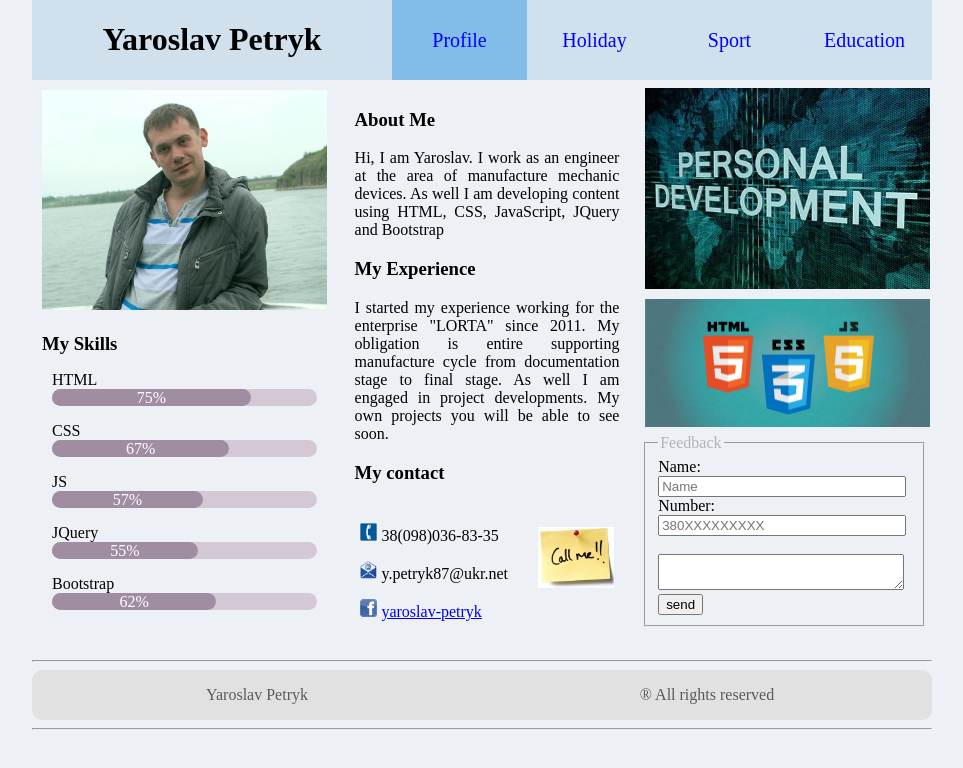
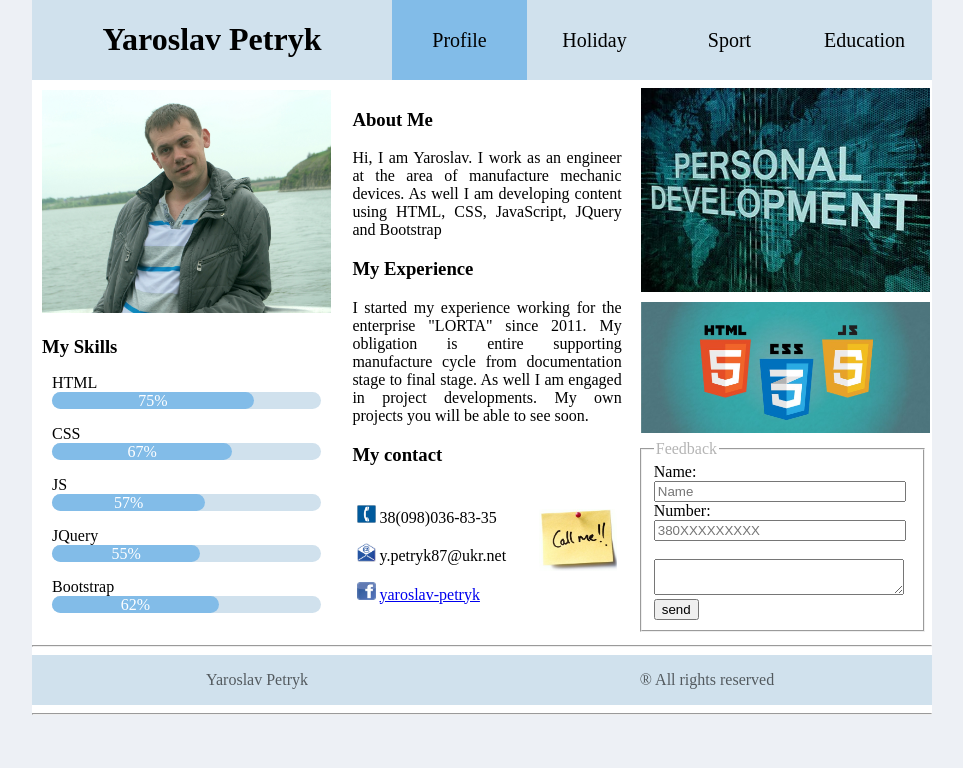
Before and after one commit to yar-petryk87/myproject, a plain HTML site: page index.html in a window 1280 px wide. Shown: the whole page, without its empty margins (158-1121 px from the left). Drawn offline with Linux system fonts and the light colour scheme.

Commit message:
change photo

```diff
--- a/css/education-sm.css
+++ b/css/education-sm.css
@@ -54,10 +54,6 @@ section * {
     opacity: 0.7;
 }
 
-.main-image {
-    border-radius: 10px;
-}
-
 .submit {width: 30%;
 
 }
--- a/css/education.css
+++ b/css/education.css
@@ -49,9 +49,6 @@ section * {
     opacity: 0.7;
 }
 
-.main-image {
-    border-radius: 10px;
-}
 
 .submit {width: 30%;
 
--- a/css/holiday-sm.css
+++ b/css/holiday-sm.css
@@ -69,17 +69,13 @@ figure {
 select {
     width: 100%;
     padding-bottom: 10px;
-    background-color: rgb(200,180,200);
+    background-color: rgb(190,220,245);
     margin-bottom: 40px;
 }
 
 fieldset {
     border-color: rgb(180,180,180);
     padding: 20px 20px 5px 10px;
-}
-
-.main-image {
-    border-radius: 10px;
 }
 
 .image-example {
@@ -89,6 +85,8 @@ fieldset {
 .image {
     width: 100%;
     height: 245px;
+    margin-left: -10px;
+    margin-right: 20px;
 }
 
 .subselect {
--- a/css/holiday.css
+++ b/css/holiday.css
@@ -1,3 +1,4 @@
+
 .flex-container {
     display: -webkit-box;
     display: -ms-flexbox;
@@ -26,6 +27,7 @@
     -webkit-box-pack: justify;
         -ms-flex-pack: justify;
             justify-content: space-between;
+            background-color: white;
 }
 
 .flex-item {
@@ -68,13 +70,16 @@ figure {
 }
 
 
+h3 {
+    padding-left: 10px;
 
+}
 
 
 select {
     width: 100%;
     padding-bottom: 10px;
-    background-color: rgb(200,180,200);
+    background-color: rgb(190,220,245);
     margin-bottom: 40px;
 }
 
@@ -85,14 +90,6 @@ fieldset {
     padding: 20px 20px 5px 10px;
 }
 
-
-
-.main-image {
-    border-radius: 10px;
-}
-
-
-
 .image-example {
     opacity: 0.3;
 }
@@ -100,6 +97,7 @@ fieldset {
 .image {
     width: 100%;
     height: 245px;
+
 }
 
 .subselect {
@@ -109,4 +107,5 @@ fieldset {
 .default {
 
     background-color: grey;
+    opacity: 0.5;
 }
--- a/css/index-sm.css
+++ b/css/index-sm.css
@@ -76,28 +76,6 @@ ul { padding: 0;
     margin-bottom: 0;
 }
 
-.progress-bar-background {
-    position: relative;
-    width: 100%;
-    background-color: rgb(212,200,212);
-    border-radius: 20px;
-    height: 17px;
-}
-
-.progress-bar-color {
-    position: absolute;
-    background-color: rgb(161,141,161);
-    width: 50%;
-    height: 100%;
-    border-radius: 20px;
-}
-
-.progress-bar-text {
-    position: relative;
-    bottom: 16px;
-    text-align: center;
-    color: white;
-}
 
 .image {width: 10%;
 }
@@ -114,3 +92,7 @@ ul { padding: 0;
 .form-input {
     width: 95%;
 }
+
+.photo {
+  margin: 0 ;
+}
--- a/css/index.css
+++ b/css/index.css
@@ -5,6 +5,7 @@
     -webkit-box-pack: justify;
         -ms-flex-pack: justify;
             justify-content: space-between;
+
 }
 
 .flex-item-heading {
@@ -26,13 +27,15 @@
     -webkit-box-pack: justify;
         -ms-flex-pack: justify;
             justify-content: space-between;
+    background-color: white;
 
 }
 
 .flex-item-section {
     -webkit-box-flex: 0;
-        -ms-flex: 0 0 32%;
-            flex: 0 0 32%;
+        -ms-flex: 0 0 32.5%;
+            flex: 0 0 32.5%;
+
 
 }
 
@@ -79,14 +82,14 @@ ul { padding: 0;
 .progress-bar-background {
     position: relative;
     width: 100%;
-    background-color: rgb(212,200,212);
+    background-color: rgb(208,225,237);
     border-radius: 20px;
     height: 17px;
 }
 
 .progress-bar-color-html {
     position: absolute;
-    background-color: rgb(161,141,161);
+    background-color: rgb(130,188,232);
     width: 75%;
     height: 100%;
     border-radius: 20px;
@@ -94,7 +97,7 @@ ul { padding: 0;
 
 .progress-bar-color-css {
     position: absolute;
-    background-color: rgb(161,141,161);
+    background-color: rgb(130,188,232);
     width: 67%;
     height: 100%;
     border-radius: 20px;
@@ -102,7 +105,7 @@ ul { padding: 0;
 
 .progress-bar-color-js {
     position: absolute;
-    background-color: rgb(161,141,161);
+    background-color: rgb(130,188,232);
     width: 57%;
     height: 100%;
     border-radius: 20px;
@@ -110,7 +113,7 @@ ul { padding: 0;
 
 .progress-bar-color-jquery {
     position: absolute;
-    background-color: rgb(161,141,161);
+    background-color: rgb(130,188,232);
     width: 55%;
     height: 100%;
     border-radius: 20px;
@@ -118,7 +121,7 @@ ul { padding: 0;
 
 .progress-bar-color-bootstrap {
     position: absolute;
-    background-color: rgb(161,141,161);
+    background-color: rgb(130,188,232);
     width: 62%;
     height: 100%;
     border-radius: 20px;
--- a/css/main-index.css
+++ b/css/main-index.css
@@ -1,9 +1,10 @@
+
+
 body {
     background-color: rgb(237,240,245);
     max-width: 900px;
     margin: 0 auto;
     box-sizing: border-box;
-
 }
 
 header {
@@ -16,8 +17,8 @@ header {
 }
 
 footer {
-    background-color: rgb(225,225,225);
-    border-radius: 10px;
+    background-color: rgb(208,225,237);
+
 }
 
 footer p {
@@ -34,6 +35,9 @@ legend {
     color: rgb(180,180,180);
 }
 
+.full-content {
+    background-color: white;
+}
 .menu {
     height: 100%;
     text-align: center;
@@ -41,9 +45,10 @@ legend {
     color: blue;
     font-size: 20px;
     text-decoration: none;
+    color: black;
 }
 
-.menu:hover {background-color: grey;
+.menu:hover { background-color: rgb(170,210,237);
 }
 
 .selected {
--- a/css/sport-sm.css
+++ b/css/sport-sm.css
@@ -65,9 +65,5 @@ figure {
         height: 240px;
 }
 
-.main-image {
-    border-radius: 10px;
-}
-
 .submit {width: 30%;
 }
--- a/css/sport.css
+++ b/css/sport.css
@@ -59,9 +59,5 @@ figure {
         height: 240px;
 }
 
-.main-image {
-    border-radius: 10px;
-}
-
 .submit {width: 30%;
 }
--- a/index.html
+++ b/index.html
@@ -27,9 +27,10 @@
         <a class="flex-item-nav  menu" href="education.html">Education</a>
 
     </header>
+    <div class="full-content">
     <section class="flex-container-content">
         <section id="progress" class="flex-item-section">
-            <img src="image/yaroslav.jpg" alt="Yaroslav Petryk">
+            <img class="photo" src="image/yaroslav.jpg" alt="Yaroslav Petryk">
             <br>
             <h3>My Skills</h3>
             <article>
@@ -133,5 +134,6 @@
         <p class="flex-item-footer">&#174; All rights reserved</p>
 </footer>
 <hr>
+</div>
 </body>
 </html>
```
Also changed, not shown: education.html (+3 -2 lines), holiday.html (+5 -4 lines), sport.html (+3 -2 lines), image/sport.jpg.
